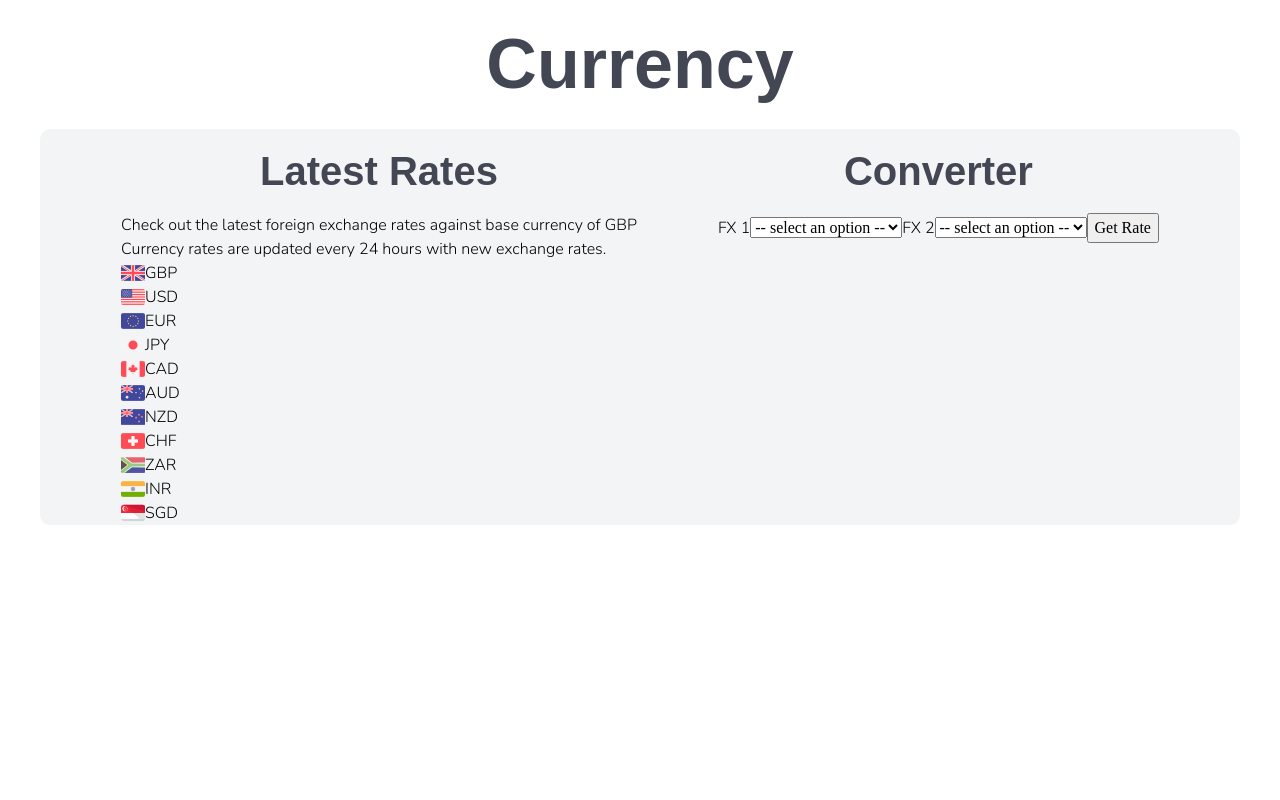
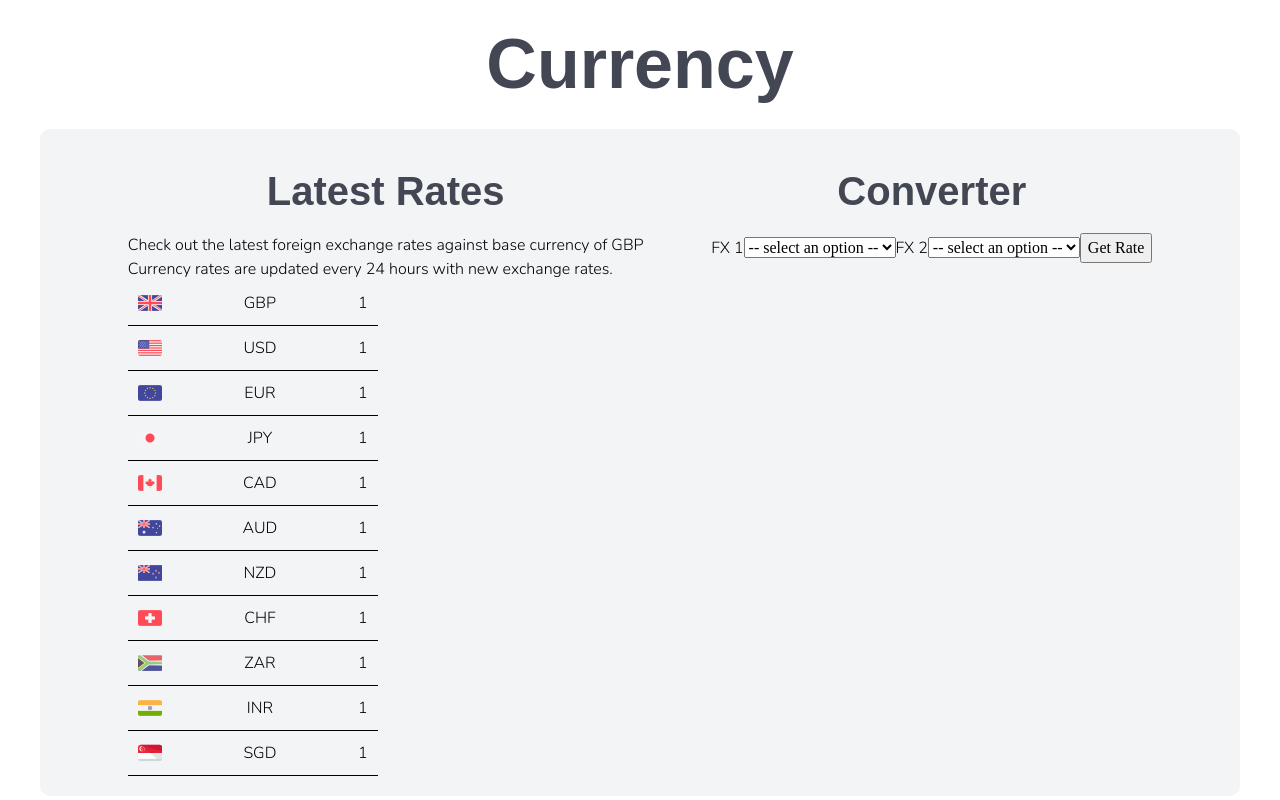
Before and after one commit to bpdm88/currency, a React (Create React App) app: page / in a window 1280 px wide. Built offline with nearby package versions, Linux system fonts and the light colour scheme.

Commit message:
list styling added to rates

```diff
--- a/src/components/LatestRates.js
+++ b/src/components/LatestRates.js
@@ -40,37 +40,37 @@ const LatestRates = () => {
             </p>
             <ul>
                 <li>
-                    <img src={gb}></img>GBP
+                    <img src={gb}></img>GBP<span>1</span>
                 </li>
                 <li>
-                    <img src={usa}></img>USD
+                    <img src={usa}></img>USD<span>1</span>
                 </li>
                 <li>
-                    <img src={eu}></img>EUR
+                    <img src={eu}></img>EUR<span>1</span>
                 </li>
                 <li>
-                    <img src={jpy}></img>JPY
+                    <img src={jpy}></img>JPY<span>1</span>
                 </li>
                 <li>
-                    <img src={can}></img>CAD
+                    <img src={can}></img>CAD<span>1</span>
                 </li>
                 <li>
-                    <img src={aus}></img>AUD
+                    <img src={aus}></img>AUD<span>1</span>
                 </li>
                 <li>
-                    <img src={nz}></img>NZD
+                    <img src={nz}></img>NZD<span>1</span>
                 </li>
                 <li>
-                    <img src={swz}></img>CHF
+                    <img src={swz}></img>CHF<span>1</span>
                 </li>
                 <li>
-                    <img src={sa}></img>ZAR
+                    <img src={sa}></img>ZAR<span>1</span>
                 </li>
                 <li>
-                    <img src={ind}></img>INR
+                    <img src={ind}></img>INR<span>1</span>
                 </li>
                 <li>
-                    <img src={snp}></img>SGD
+                    <img src={snp}></img>SGD<span>1</span>
                 </li>
             </ul>
         </section>
--- a/src/style/content.css
+++ b/src/style/content.css
@@ -4,10 +4,16 @@
     display: flex;
     justify-content: space-evenly;
     align-items: flex-start;
+    padding: var(--spacing-md);
 }
 
 /* latest rates */
 
 li {
     display: flex;
+    padding: var(--spacing-sm);
+    width: 250px;
+    border-bottom: 0.5px solid black;
+    display: flex;
+    justify-content: space-between;
 }
--- a/src/style/settings.css
+++ b/src/style/settings.css
@@ -9,7 +9,8 @@
 
     /* spacing */
 
-    --border-spacing: 20px;
+    --spacing-md: 20px;
+    --spacing-sm: 10px;
     --font-spacing: 12px;
 }
 
@@ -17,7 +18,8 @@
     :root {
         --heading-alpha: 60px;
         --heading-bravo: 30px;
-        --border-spacing: 15px;
+        --spacing-md: 15px;
+        --spacing-sm: 8px;
         --font-spacing: 10px;
     }
 }
@@ -26,7 +28,8 @@
     :root {
         --heading-alpha: 40px;
         --heading-bravo: 20px;
-        --border-spacing: 10px;
+        --spacing-md: 10px;
+        --spacing-sm: 6px;
         --font-spacing: 8px;
     }
 }
```
Also changed, not shown: 1 other file (tests, documents, lock files or other folders).
